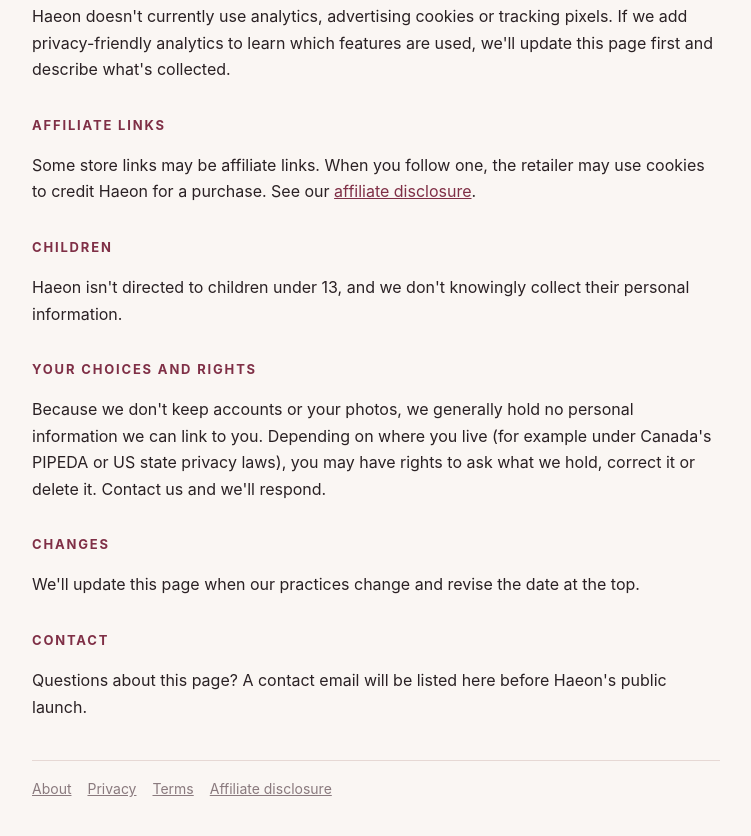
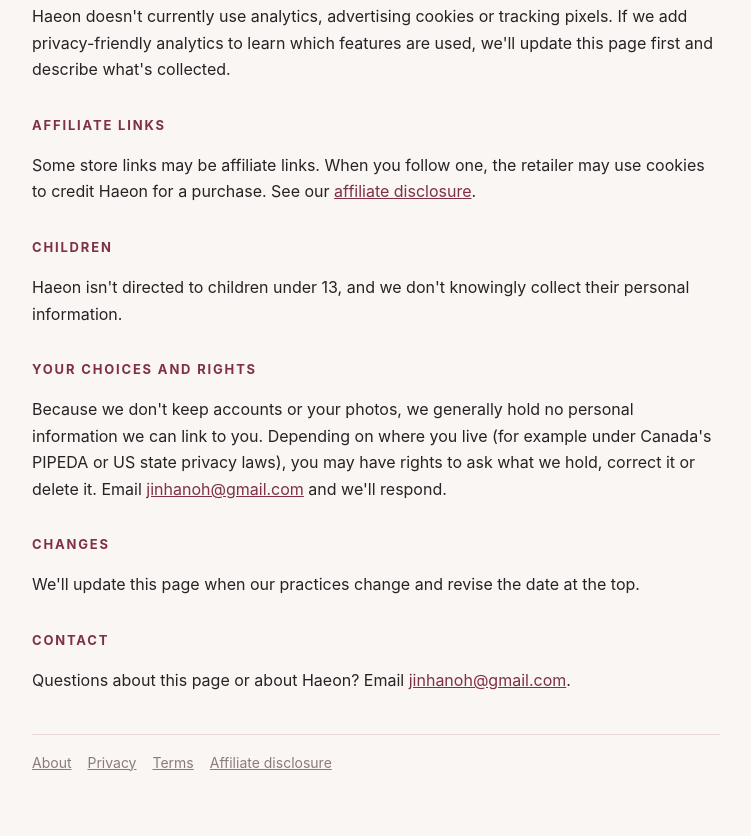
Before and after one commit to Jinhan988/gyeol, a website: page privacy.html in a window 1280 px wide. Shown: the part 1944-2780 px from the top of the page, without its empty margins (264-1015 px from the left). Drawn offline with nearby package versions, Linux system fonts and the light colour scheme.

Commit message:
Add contact email to policy pages
Co-Authored-By: Claude Opus 5.5 <noreply@anthropic.com>
Claude-Session: https://claude.ai/code/session_019nJemcxo4mQHtHbNoWcX8h

```diff
--- a/privacy.html
+++ b/privacy.html
@@ -67,12 +67,12 @@ footer{margin-top:40px;padding-top:16px;border-top:1px solid var(--line);font-si
 <p>Haeon isn't directed to children under 13, and we don't knowingly collect their personal information.</p>
 
 <h2>Your choices and rights</h2>
-<p>Because we don't keep accounts or your photos, we generally hold no personal information we can link to you. Depending on where you live (for example under Canada's PIPEDA or US state privacy laws), you may have rights to ask what we hold, correct it or delete it. Contact us and we'll respond.</p>
+<p>Because we don't keep accounts or your photos, we generally hold no personal information we can link to you. Depending on where you live (for example under Canada's PIPEDA or US state privacy laws), you may have rights to ask what we hold, correct it or delete it. Email <a href="mailto:jinhanoh@gmail.com">jinhanoh@gmail.com</a> and we'll respond.</p>
 
 <h2>Changes</h2>
 <p>We'll update this page when our practices change and revise the date at the top.</p>
 
 <h2>Contact</h2>
-<p>Questions about this page? A contact email will be listed here before Haeon's public launch.</p></main>
+<p>Questions about this page or about Haeon? Email <a href="mailto:jinhanoh@gmail.com">jinhanoh@gmail.com</a>.</p></main>
 <footer><a href="/about">About</a><a href="/privacy">Privacy</a><a href="/terms">Terms</a><a href="/affiliate-disclosure">Affiliate disclosure</a></footer>
 </div></body></html>
```
Also changed, not shown: about.html (+1 -1 lines), affiliate-disclosure.html (+1 -1 lines), terms.html (+1 -1 lines).
